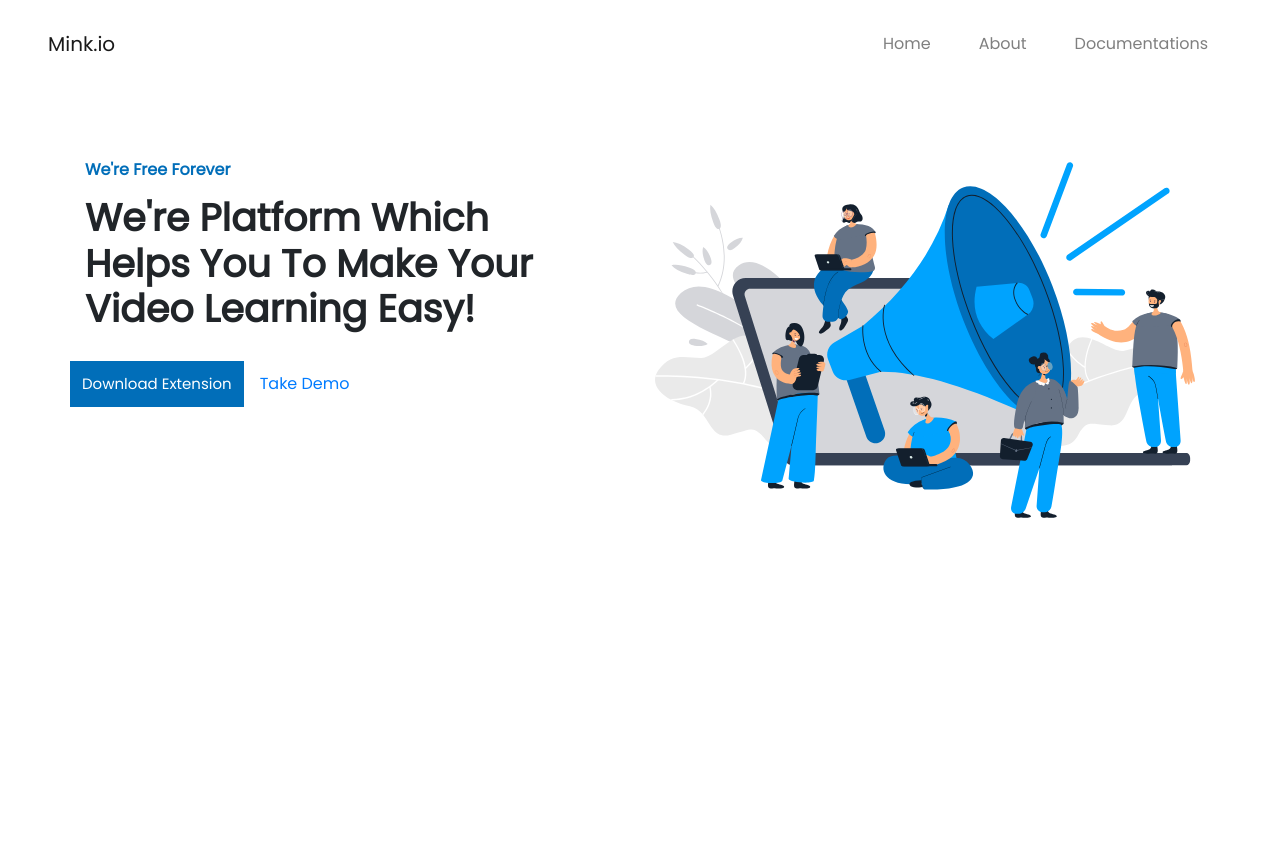
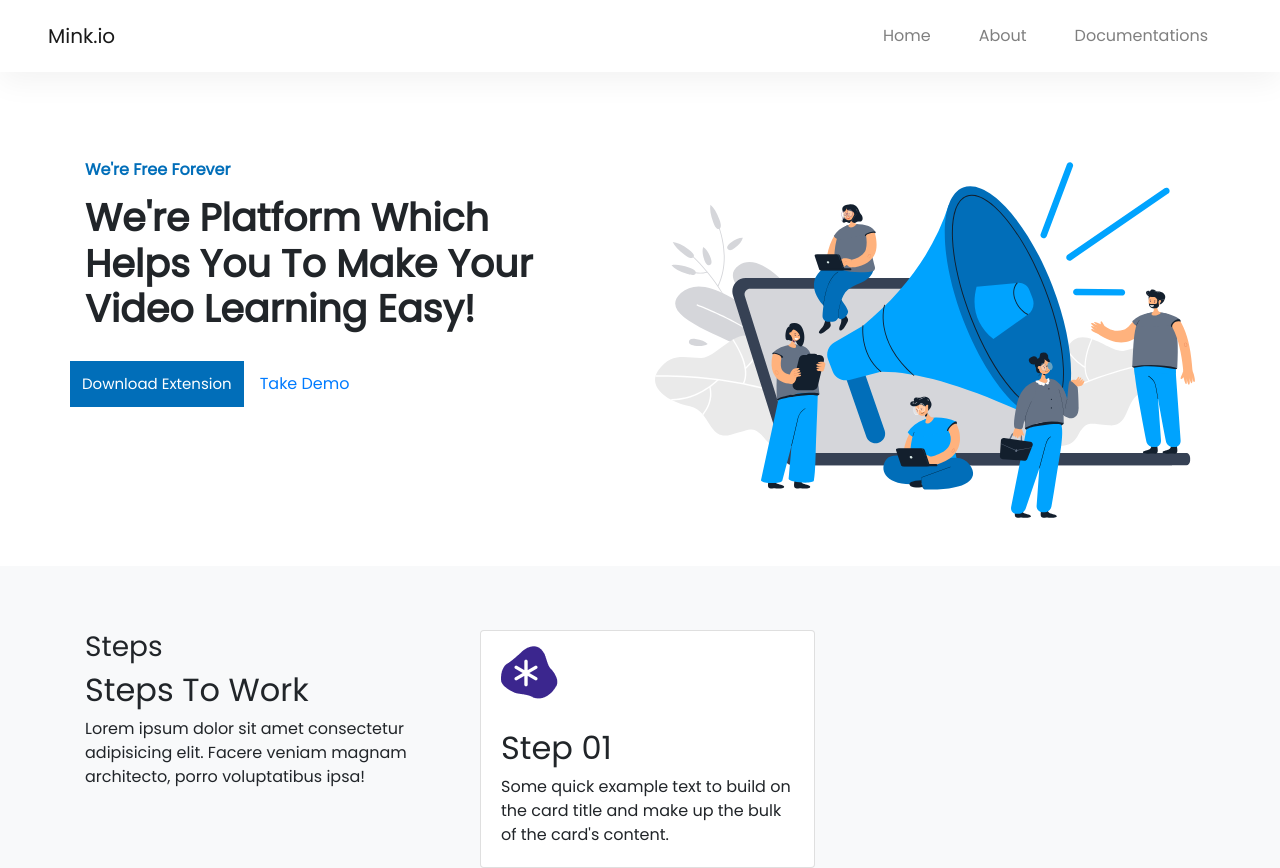
Before and after one commit to krushabh-dev/mink-io-homepage, a plain HTML site: page index.html in a window 1280 px wide. Before the commit the page ends 800 px from the top, so only its background shows below. Drawn offline with nearby package versions, Linux system fonts and the light colour scheme.

Commit message:
Update index.html

```diff
--- a/index.html
+++ b/index.html
@@ -59,20 +59,37 @@
         .nav-bar .fixed-top {
     z-index: 1;
     background: white;
+    box-shadow: rgb(0 0 0 / 5%) 0px 10px 30px;
 }
 
 #home {
     padding-top: 4rem;
+    padding-bottom: 3rem;
 }
 .head-home {
     padding-top: 2.1rem;
+}
+div#steps {
+    background: #f8f9fa;
+    padding-top: 4rem;
+}
+#steps img.card-img-top.img-fluid {
+    width: fit-content;
+    padding: 15px 20px 10px 20px;
+}
+.absolute-bg-img i {
+    position: absolute;
+    top: 12px;
+    color: white;
+    left: 25px;
+    font-size: 2.5rem;
 }
     </style>
 </head>
 
 <body>
     <div class="nav-bar">
-        <nav class="navbar navbar-expand-lg navbar-light mt-3 px-5 fixed-top">
+        <nav class="navbar navbar-expand-lg navbar-light py-3 px-5 fixed-top">
             <a class="navbar-brand" href="#">Mink.io</a>
             <button class="navbar-toggler" type="button" data-toggle="collapse" data-target="#navbarSupportedContent"
                 aria-controls="navbarSupportedContent" aria-expanded="false" aria-label="Toggle navigation">
@@ -115,7 +132,34 @@
             </section>
     <div class="section" id="steps">
         <div class="container">
-
+            <div class="row">
+                <div class="col-md-4">
+                    <div class="heading-steps">
+                        <h3>Steps</h3>
+                        <h2>Steps To Work</h2>
+                        <p>Lorem ipsum dolor sit amet consectetur adipisicing elit. Facere veniam magnam architecto, porro
+                            voluptatibus ipsa!</p>
+                    </div>
+                </div>
+                <div class="col-md-8">
+                    <div class="container">
+                        <div class="row">
+                            <div class="col-md-6">
+                                <div class="card">
+                                    <img src="image/bg-icon.png" class="card-img-top img-fluid" alt="bg-icon">
+                                    <div class="absolute-bg-img"><i class="uil uil-asterisk"></i></div>
+                                    <div class="card-body">
+                                        <h2>Step 01</h2>
+                                        <p class="card-text">Some quick example text to build on the card title and make up the bulk
+                                            of the card's
+                                            content.</p>
+                                    </div>
+                                </div>
+                            </div>
+                        </div>
+                    </div>
+                </div>
+            </div>
         </div>
     </div>
     <script src="https://code.jquery.com/jquery-3.5.1.slim.min.js"
```
